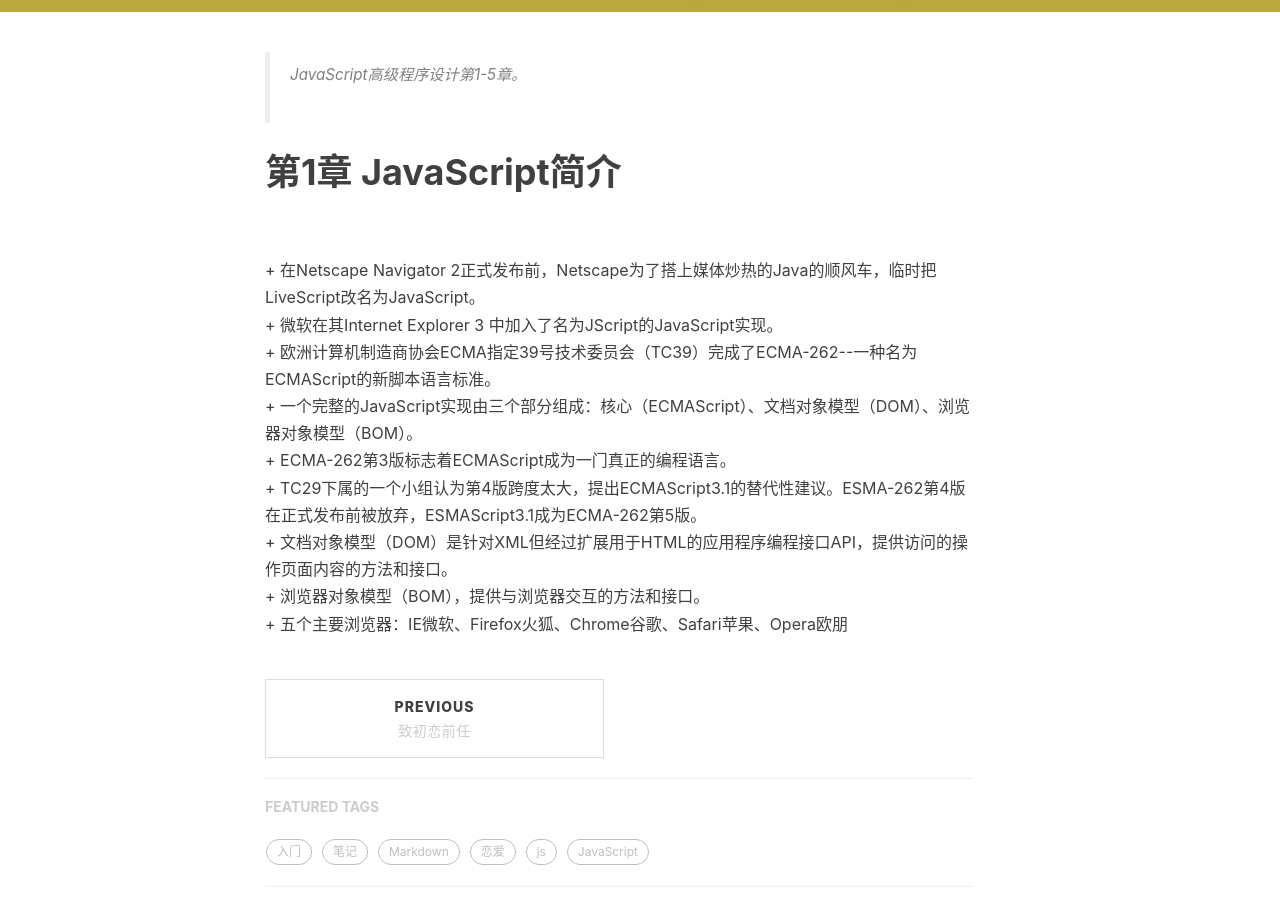
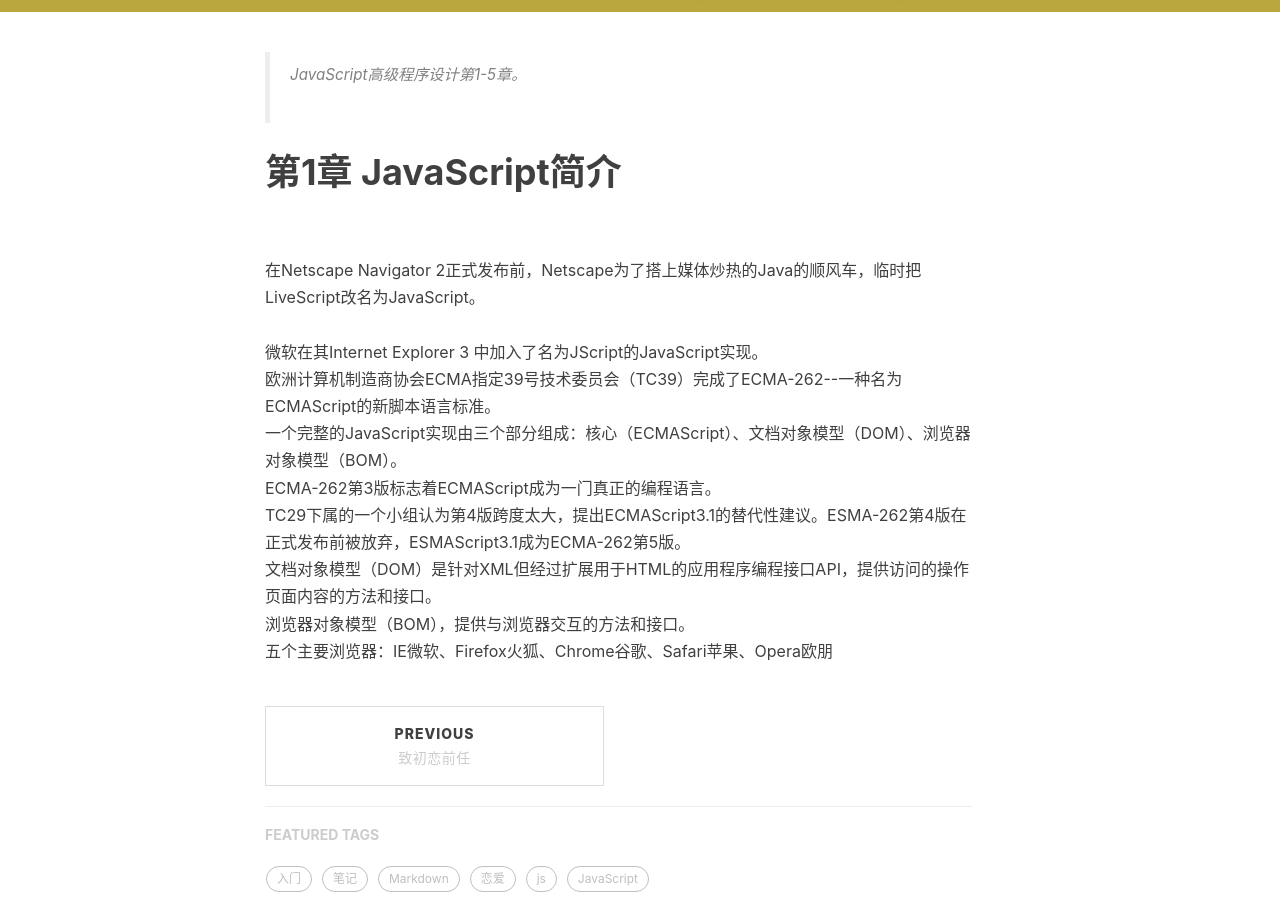
Before and after one commit to wangguorong1996/wangguorong1996.github.io, a Jekyll site: the page built from _posts/2018-5-8-JavaScript1.markdown, in a window 1280 px wide and 900 px high, scrolled down 511 px. Built offline with Jekyll 4.4.1, drawn with Linux system fonts in a browser that asks for light colours; nearby versions of some CDN libraries; comment, search, counter and statistics services are not loaded.

Commit message:
Update 2018-5-8-JavaScript1.markdown

```diff
--- a/_posts/2018-5-8-JavaScript1.markdown
+++ b/_posts/2018-5-8-JavaScript1.markdown
@@ -15,15 +15,15 @@ tags:
 # 第1章 JavaScript简介
 
 <div>
-
     <br>
-    <br>+ 在Netscape Navigator 2正式发布前，Netscape为了搭上媒体炒热的Java的顺风车，临时把LiveScript改名为JavaScript。
-    <br>+ 微软在其Internet Explorer 3 中加入了名为JScript的JavaScript实现。
-    <br>+ 欧洲计算机制造商协会ECMA指定39号技术委员会（TC39）完成了ECMA-262--一种名为ECMAScript的新脚本语言标准。
-    <br>+ 一个完整的JavaScript实现由三个部分组成：核心（ECMAScript）、文档对象模型（DOM）、浏览器对象模型（BOM）。
-    <br>+ ECMA-262第3版标志着ECMAScript成为一门真正的编程语言。
-    <br>+ TC29下属的一个小组认为第4版跨度太大，提出ECMAScript3.1的替代性建议。ESMA-262第4版在正式发布前被放弃，ESMAScript3.1成为ECMA-262第5版。
-    <br>+ 文档对象模型（DOM）是针对XML但经过扩展用于HTML的应用程序编程接口API，提供访问的操作页面内容的方法和接口。
-    <br>+ 浏览器对象模型（BOM），提供与浏览器交互的方法和接口。
-    <br>+ 五个主要浏览器：IE微软、Firefox火狐、Chrome谷歌、Safari苹果、Opera欧朋
+    <br>在Netscape Navigator 2正式发布前，Netscape为了搭上媒体炒热的Java的顺风车，临时把LiveScript改名为JavaScript。
+    <br>
+    <br>微软在其Internet Explorer 3 中加入了名为JScript的JavaScript实现。
+    <br>欧洲计算机制造商协会ECMA指定39号技术委员会（TC39）完成了ECMA-262--一种名为ECMAScript的新脚本语言标准。
+    <br>一个完整的JavaScript实现由三个部分组成：核心（ECMAScript）、文档对象模型（DOM）、浏览器对象模型（BOM）。
+    <br>ECMA-262第3版标志着ECMAScript成为一门真正的编程语言。
+    <br>TC29下属的一个小组认为第4版跨度太大，提出ECMAScript3.1的替代性建议。ESMA-262第4版在正式发布前被放弃，ESMAScript3.1成为ECMA-262第5版。
+    <br>文档对象模型（DOM）是针对XML但经过扩展用于HTML的应用程序编程接口API，提供访问的操作页面内容的方法和接口。
+    <br>浏览器对象模型（BOM），提供与浏览器交互的方法和接口。
+    <br>五个主要浏览器：IE微软、Firefox火狐、Chrome谷歌、Safari苹果、Opera欧朋
 </div>
```
